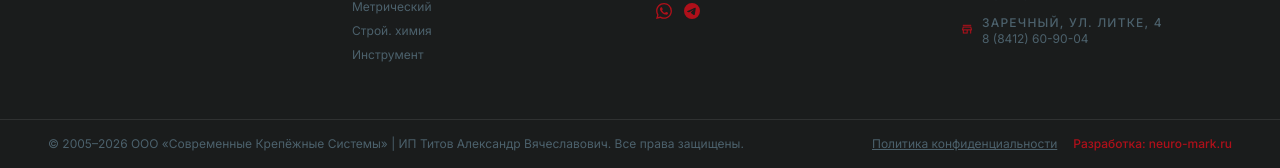
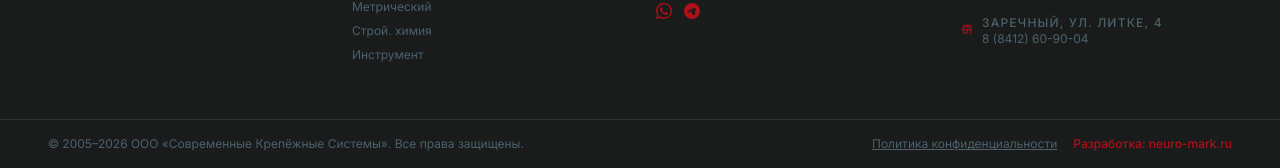
Before and after one commit to leorex551-ops/krepsys-vc, a plain HTML site: page index.html in a window 1280 px wide. Shown: the part 5056-5224 px from the top of the page. Drawn offline with nearby package versions, Linux system fonts and the light colour scheme.

Commit message:
Remove legal entity name from footer

```diff
--- a/index.html
+++ b/index.html
@@ -718,7 +718,7 @@ tailwind.config = {
   </div>
   <div style="border-top:1px solid #2f3131;">
     <div class="max-w-7xl mx-auto px-6 md:px-12 py-4 flex flex-wrap items-center justify-between gap-4">
-      <span class="text-xs" style="color:#4c616c;">© 2005–2026 ООО «Современные Крепёжные Системы» | ИП Титов Александр Вячеславович. Все права защищены.</span>
+      <span class="text-xs" style="color:#4c616c;">© 2005–2026 ООО «Современные Крепёжные Системы». Все права защищены.</span>
       <div class="flex gap-4">
         <button onclick="window.open('policy.txt','_blank')" class="text-xs underline" style="color:#4c616c;background:none;border:none;cursor:pointer;">Политика конфиденциальности</button>
         <a href="https://neuro-mark.ru/" target="_blank" rel="noopener" class="text-xs font-medium" style="color:#af101a;">Разработка: neuro-mark.ru</a>
```
